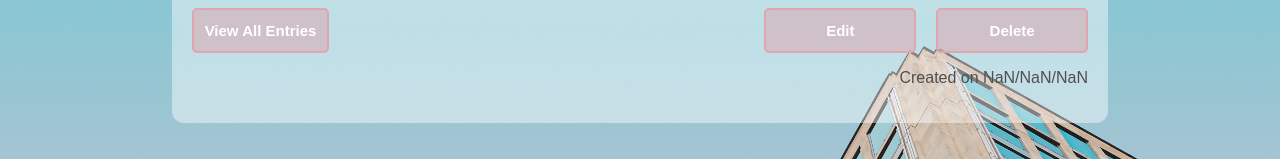
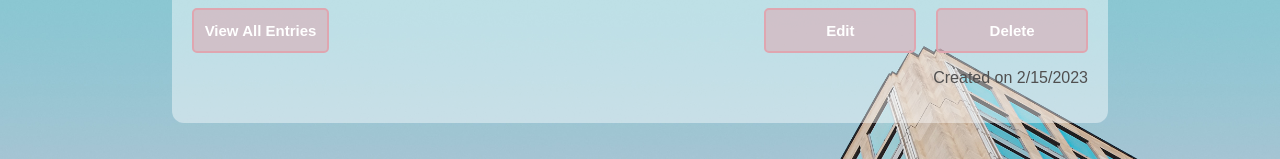
Before and after one commit to Ekfman/e-journal, a React (Create React App) app: page /entries/entry/1 in a window 1280 px wide. Shown: the part 188-347 px from the top of the page. Built offline with nearby package versions, Linux system fonts and the light colour scheme; no server answers.

Commit message:
reusing date formatting functions instead of rewriting

```diff
--- a/api/entries.js
+++ b/api/entries.js
@@ -19,7 +19,7 @@ entriesRouter.get("/", async (req, res, next) => {
   }
 });
 
-entriesRouter.get("/:entryId", async (req, res, next) => {
+entriesRouter.get("/:id", async (req, res, next) => {
   try {
     const { id } = req.params;
     const fetchEntryById = await getEntryById(id);
--- a/src/components/AllEntries.js
+++ b/src/components/AllEntries.js
@@ -1,13 +1,13 @@
 import Entry from "./Entry";
 
-const AllEntries = ({ allEntries }) => {
+const AllEntries = ({ allEntries, currentDate }) => {
   console.log('allEntries :>> ', allEntries);
   return (
     <div className="container">
       <div className="entriesContainer">
         {allEntries ? (
           allEntries.map((entry) => {
-            return <Entry key={entry.id} entry={entry} />;
+            return <Entry key={entry.id} entry={entry} currentDate={currentDate} />;
           })
         ) : (
           <div>You haven't written any entries yet!</div>
--- a/src/components/App.css
+++ b/src/components/App.css
@@ -218,14 +218,15 @@
   border: none;
   outline: none;
   color: white;
-  padding: 14px 16px;
+  margin: 14px 16px;
   background-color: inherit;
   font-family: inherit;
-  margin: 0;
+  width: fit-content;
 }
 
 .navbar a:hover, .dropdown:hover .dropbtn {
-  text-decoration: underline;
+  padding-bottom: 5px;
+  border-bottom: 1px solid white;
 }
 
 .dropdown-content {
@@ -283,7 +284,7 @@
   display: flex;
   flex-direction: column;
   width: 70%;
- margin-top: 30px;
+  margin-top: 30px;
 }
 
 .registerContainer{
--- a/src/components/App.js
+++ b/src/components/App.js
@@ -14,15 +14,9 @@ const stringifyCurrentDate = () => {
   let day = `${today.getDate()}`;
   let month = `${today.getMonth() + 1}`;
   let year = `${today.getFullYear()}`;
-  if (day.length < 2) {
-    day = "0" + day;
-  }
-  if (month.length < 2) {
-    month = "0" + month;
-  }
 
   let currentDateServer = `${year}-${month}-${day}`;
-  let currentDateClient = `${day}/${month}/${year}`;
+  let currentDateClient = `${month}/${day}/${year}`;
 
   let currentDateFormatted = {
     currentDateServer,
@@ -33,7 +27,7 @@ const stringifyCurrentDate = () => {
 
 function App() {
   const [currentDate, setCurrentDate] = useState({});
-  const [date, setDate] = useState("");
+  const [eventDate, setEventDate] = useState("");
   const [title, setTitle] = useState("");
   const [content, setContent] = useState("");
   const [allEntries, setAllEntries] = useState([]);
@@ -143,7 +137,7 @@ function App() {
       <Routes>
         <Route
           path="/calendar"
-          element={<CalendarView allEntries={allEntries} setDate={setDate} />}
+          element={<CalendarView allEntries={allEntries} setEventDate={setEventDate} />}
         ></Route>
         <Route
           path="/register"
@@ -155,13 +149,12 @@ function App() {
           element={
             <CreateEntry
               currentDate={currentDate}
-              date={date}
-              setDate={setDate}
+              eventDate={eventDate}
+              setEventDate={setEventDate}
               title={title}
               setTitle={setTitle}
               content={content}
               setContent={setContent}
-              stringifyCurrentDate={stringifyCurrentDate}
               setAllEntries={setAllEntries}
               allEntries={allEntries}
               token={token}
@@ -170,12 +163,12 @@ function App() {
         ></Route>
         <Route
           path="/entries"
-          element={<AllEntries allEntries={allEntries} />}
+          element={<AllEntries allEntries={allEntries} currentDate={currentDate} />}
         ></Route>
         <Route
           path="/entries/entry/:id"
           element={
-            <EntryById allEntries={allEntries} setAllEntries={setAllEntries} />
+            <EntryById allEntries={allEntries} currentDate={currentDate}/>
           }
         ></Route>
       </Routes>
--- a/src/components/CalendarView.js
+++ b/src/components/CalendarView.js
@@ -19,7 +19,7 @@ const localizer = dateFnsLocalizer({
   locales,
 });
 
-const CalendarView = ({ allEntries, setDate }) => {
+const CalendarView = ({ allEntries, setEventDate }) => {
   const navigate = useNavigate();
 
   const handleEntryClick = (entry) => {
@@ -43,7 +43,7 @@ const CalendarView = ({ allEntries, setDate }) => {
       `Do you want to create an entry for ${month}/${day}/${year}`
     );
     if (prompt) {
-      setDate(clickedDay);
+      setEventDate(clickedDay);
       navigate("/newEntry");
     }
   };
--- a/src/components/CreateEntry.js
+++ b/src/components/CreateEntry.js
@@ -3,8 +3,8 @@ import { callApi } from "../api/utils";
 
 const CreateEntry = ({
   currentDate,
-  date,
-  setDate,
+  eventDate,
+  setEventDate,
   title,
   setTitle,
   content,
@@ -15,7 +15,7 @@ const CreateEntry = ({
 }) => {
   const navigate = useNavigate();
   const cancelHandler = () => {
-    setDate("");
+    setEventDate("");
     setTitle("");
     setContent("");
     navigate("/calendar");
@@ -23,7 +23,7 @@ const CreateEntry = ({
   const onSubmit = async (e) => {
     e.preventDefault();
     try {
-      if (!date) {
+      if (!eventDate) {
         window.alert("Please choose a date");
       }
       if (!title) {
@@ -32,12 +32,12 @@ const CreateEntry = ({
       if (!content) {
         window.alert("Hey, your entry seems a bit empty, please add some details!");
       }
-      if(date && title && content){
+      if(eventDate && title && content){
         const newEntry = await callApi({
           method: "POST",
           body: {
             token,
-            eventDate: date,
+            eventDate: eventDate,
             createDate: currentDate.currentDateServer,
             title,
             content,
@@ -51,7 +51,7 @@ const CreateEntry = ({
         }
         if (newEntry) {
           window.alert("Your entry has been added!");
-          setDate("");
+          setEventDate("");
           setTitle("");
           setContent("");
           navigate("/calendar");
@@ -71,8 +71,8 @@ const CreateEntry = ({
           <input
             className="date"
             type="date"
-            value={date}
-            onChange={(e) => setDate(e.target.value)}
+            value={eventDate}
+            onChange={(e) => setEventDate(e.target.value)}
           />
           <br></br>
           <input
--- a/src/components/EntryById.js
+++ b/src/components/EntryById.js
@@ -2,22 +2,13 @@ import { useState, useEffect } from "react";
 import { useNavigate, useParams } from "react-router-dom";
 import { callApi } from "../api/utils";
 
-const EntryById = ({ setAllEntries, allEntries }) => {
+const EntryById = ({ allEntries, currentDate }) => {
   const [renderEntry, setRenderEntry] = useState({});
   const [editEntryButton, setEditEntryButton] = useState(false);
 
   const { id } = useParams();
   const navigate = useNavigate();
 
-  const createdDateDisplay = () => {
-    const formatDate = new Date(`${renderEntry.createDate}`);
-    let year = `${formatDate.getFullYear()}`;
-    let month = `${formatDate.getMonth() + 1}`;
-    let day = `${formatDate.getDate()}`;
-
-    const displayDate = `${month}/${day}/${year}`;
-    return displayDate;
-  };
   const createEventDateDisplay = () => {
     const formatDate = new Date(`${renderEntry.eventDate}`);
     let year = `${formatDate.getFullYear()}`;
@@ -43,9 +34,15 @@ const EntryById = ({ setAllEntries, allEntries }) => {
     fetchEntryById();
   }, []);
 
-  const [date, setDate] = useState("");
+  console.log('renderEntry :>> ', renderEntry);
+
+
   const [title, setTitle] = useState(renderEntry.title);
+  console.log('renderEntry.title :>> ', renderEntry.title);
+  console.log('title :>> ', title);
   const [content, setContent] = useState(renderEntry.content);
+  console.log('renderEntry.content :>> ', renderEntry.content);
+  console.log('content :>> ', content);
   //need to figure out why these initial states are not saving
 
   const handleCancel = () => {
@@ -71,6 +68,7 @@ const EntryById = ({ setAllEntries, allEntries }) => {
   useEffect(() => {
     setDate(formatDate());
   }, []);
+  const [date, setDate] = useState(formatDate());
   const onSubmit = async (e) => {
     e.preventDefault();
     try {
@@ -98,8 +96,7 @@ const EntryById = ({ setAllEntries, allEntries }) => {
           method: "DELETE",
           path: `/entries/${id}`,
         });
-        setAllEntries((prev) => prev.filter((e) => e.id !== id));
-        navigate("/entries");
+        navigate("/calendar");
         if (result) window.alert("You entry has been successfully deleted.");
         window.location.reload(false);
         return allEntries;
@@ -134,7 +131,7 @@ const EntryById = ({ setAllEntries, allEntries }) => {
                 <button onClick={() => deleteHandler({ id })}>Delete</button>
               </div>
             </div>
-            <p className="createDate">Created on {createdDateDisplay()}</p>
+            <p className="createDate">Created on {currentDate.currentDateClient}</p>
           </>
         ) : (
           <>
--- a/src/components/entry.js
+++ b/src/components/entry.js
@@ -1,17 +1,8 @@
-import { useNavigate } from "react-router-dom";
+import { useNavigate, Link } from "react-router-dom";
 
-const Entry = ({ entry }) => {
-  const navigate = useNavigate();
+const Entry = ({ entry, currentDate }) => {
+  // const navigate = useNavigate();
 
-  const createdDateDisplay = () => {
-    const formatDate = new Date(`${entry.createDate}`);
-    let year = `${formatDate.getFullYear()}`;
-    let month = `${formatDate.getMonth() + 1}`;
-    let day = `${formatDate.getDate()}`;
-
-    const displayDate = `${month}/${day}/${year}`;
-    return displayDate;
-  };
   const createEventDateDisplay = () => {
     const formatDate = new Date(`${entry.eventDate}`);
     let year = `${formatDate.getFullYear()}`;
@@ -22,9 +13,9 @@ const Entry = ({ entry }) => {
     return displayDate;
   };
 
-  const handleReadMore = ({ id }) => {
-    navigate(`entry/${id}`);
-  };
+  // const handleReadMore = ({ id }) => {
+  //   navigate(`entry/${id}`);
+  // };
 
   return (
     <div className="singleEntryContainer">
@@ -34,11 +25,12 @@ const Entry = ({ entry }) => {
         <p>{entry.content}</p>
       </div>
       <div className="readMoreButton">
-        <button onClick={() => handleReadMore({ id: entry.id })}>
+        {/* <button onClick={() => handleReadMore({ id: entry.id })}>
           Read More
-        </button>
+        </button> */}
+        <button><Link to={`/entries/entry/${entry.id}`}>Read More</Link></button>
       </div>
-      <p className="createDate">Created on {createdDateDisplay()}</p>
+      <p className="createDate">Created on {currentDate.currentDateClient}</p>
     </div>
   );
 };
```
